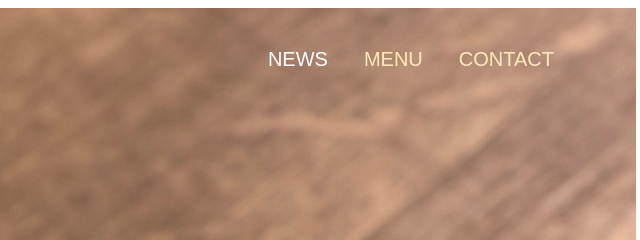
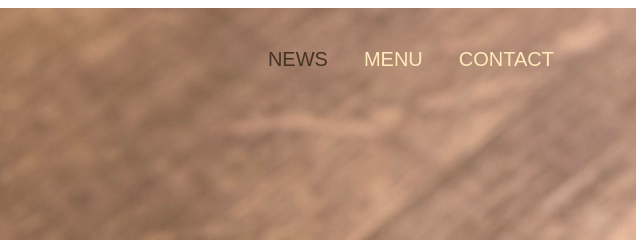
Before and after one commit to kakimaru/onlythabookwebdesign, a plain HTML site: page index.html in a window 1280 px wide. In both pictures the pointer is over the link "NEWS". Shown: the top 240 px of the page, 636-1276 px from the left. Drawn offline with Linux system fonts and the light colour scheme.

Commit message:
Update stylesheet.css

```diff
--- a/stylesheet.css
+++ b/stylesheet.css
@@ -48,7 +48,7 @@ img {
 }
 
 .main-nav a:hover {
-  color: white;
+  color: #432;
 }
 
 .page-header {
```
